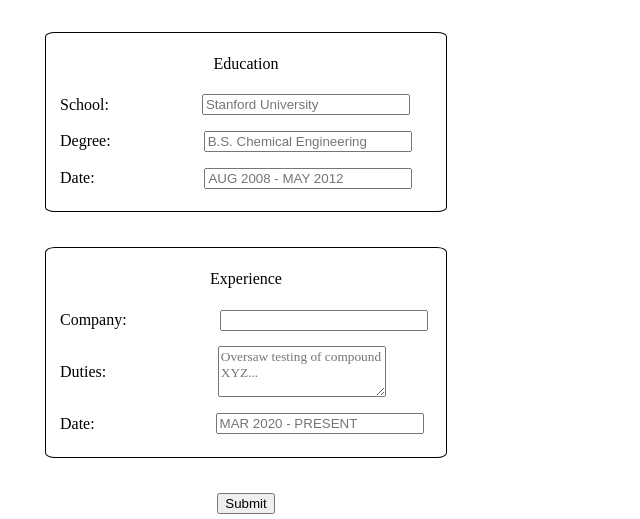
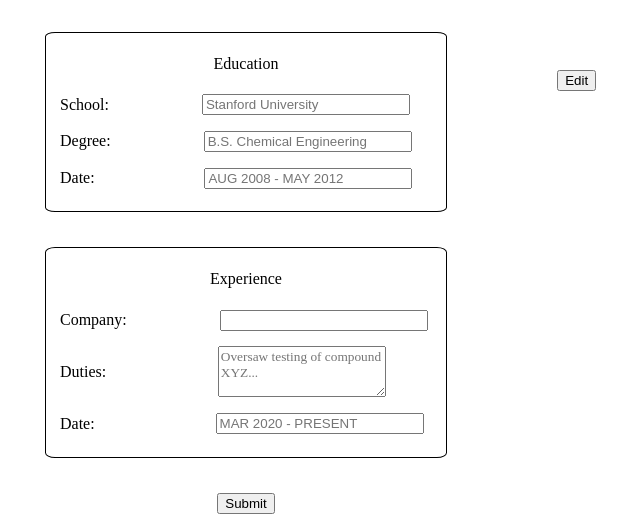
Before and after one commit to Mizakson/cv-application, a React (Vite) app: page / in a window 1280 px wide. Shown: the part 360-879 px from the top of the page, without its empty margins (83-723 px from the left). Built offline with nearby package versions, Linux system fonts and the light colour scheme.

Commit message:
Clumped commit

```diff
--- a/src/App.jsx
+++ b/src/App.jsx
@@ -2,7 +2,8 @@
 import './styles/App.css'
 import './styles/index.css'
 import Header from "./components/Header.jsx";
-import Form from './components/Form.jsx';
+import { Form } from './components/Form.jsx';
+import { Cv } from './components/Cv.jsx';
 
 function App() {
   // const [count, setCount] = useState(0)
@@ -14,7 +15,7 @@ function App() {
         <Form />
       </div>
       <div className="right">
-
+        <Cv />
       </div>
     </>
   )
--- a/src/components/Cv.jsx
+++ b/src/components/Cv.jsx
@@ -0,0 +1,13 @@
+import { Form }from "./Form";
+import { getFormData } from "./Data";
+
+export function Cv() {
+
+    return (
+        <div className="cv-display">
+            <div id="rendered-cv"></div>
+            <button>Edit</button>
+        </div>
+    )
+
+}
--- a/src/components/Form.jsx
+++ b/src/components/Form.jsx
@@ -1,6 +1,6 @@
 import { getFormData  } from "./Data"
 
-export default function Form() {
+export function Form() {
 
     const sayClicked = (e) => {
         e.preventDefault()
--- a/src/styles/index.css
+++ b/src/styles/index.css
@@ -3,7 +3,13 @@ body {
     display: flex;
 }
 
-.left {
+#root {
+    display: flex;
+    gap: 25%;
+    min-width: auto;
+}
+
+.left, .right, .cv-display {
     display: flex;
     flex-direction: column;
     align-items: center;
```
